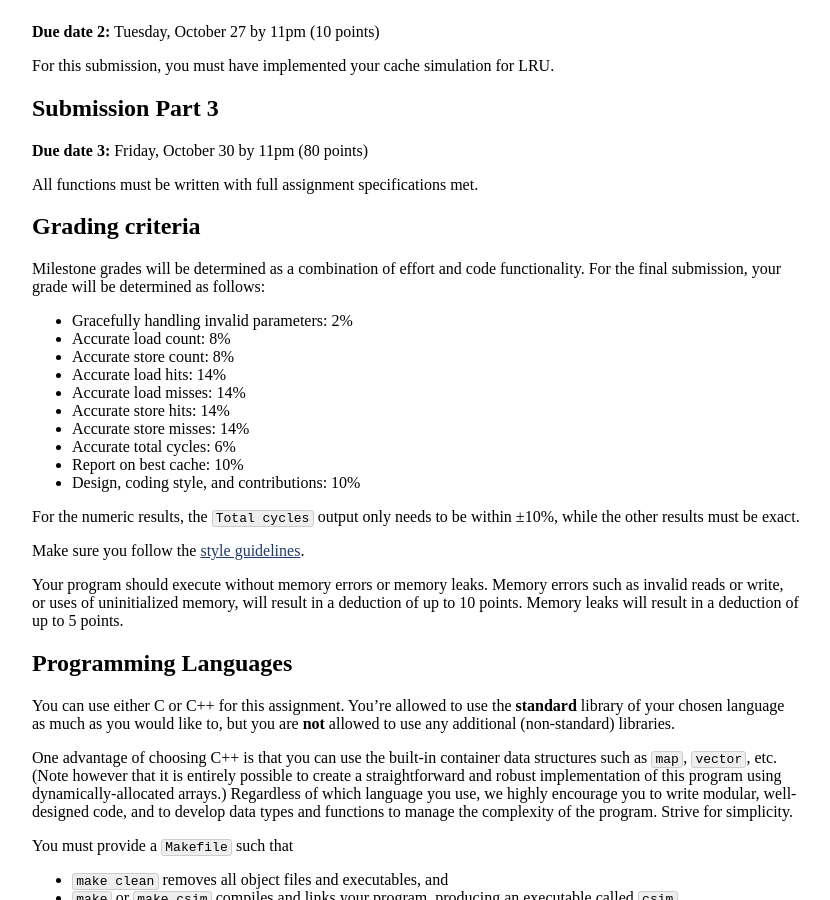
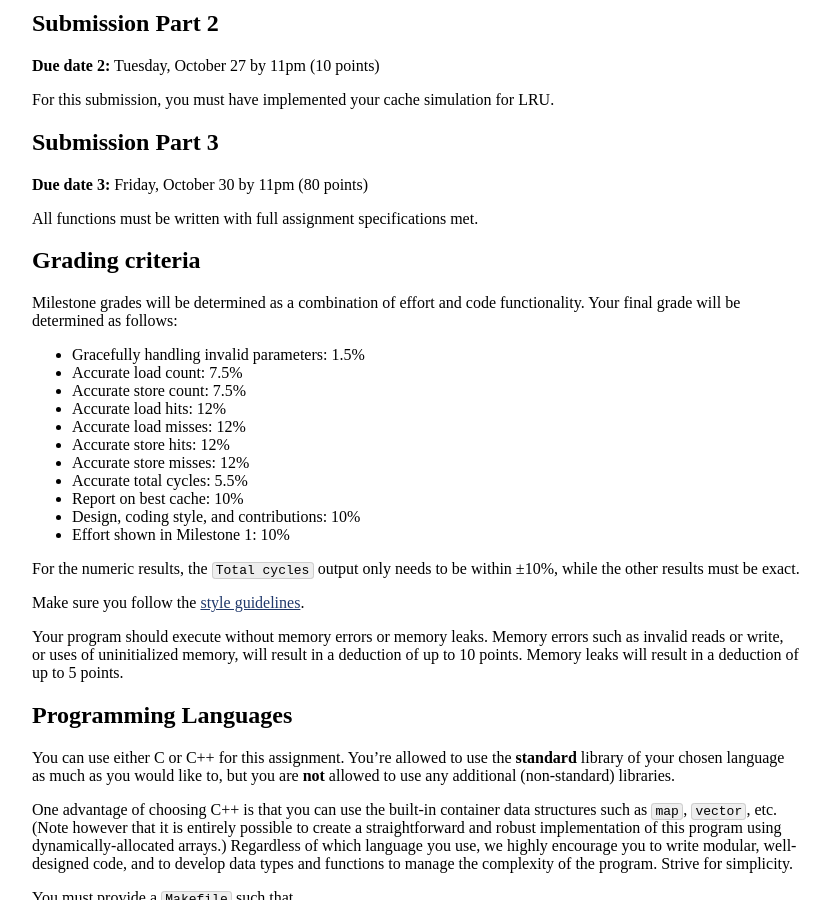
Before and after one commit to jhucsf/fall2020, a Jekyll site: the page built from assign/assign03.md, in a window 1280 px wide and 900 px high, scrolled down 812 px. Shown: the whole window, without its empty margins (224-1054 px from the left). Built offline with Jekyll 4.4.1, drawn with Linux system fonts in a browser that asks for light colours; some of the changed text lies outside the part shown.

Commit message:
update grading breakdown for assign03

```diff
--- a/assign/assign03.md
+++ b/assign/assign03.md
@@ -46,18 +47,19 @@ All functions must be written with full assignment specifications met.
 
 ## Grading criteria
 
-Milestone grades will be determined as a combination of effort and code functionality. For the final submission, your grade will be determined as follows:
+Milestone grades will be determined as a combination of effort and code functionality. Your final grade will be determined as follows:
 
-* Gracefully handling invalid parameters: 2%
-* Accurate load count: 8%
-* Accurate store count: 8%
-* Accurate load hits: 14%
-* Accurate load misses: 14%
-* Accurate store hits: 14%
-* Accurate store misses: 14%
-* Accurate total cycles: 6%
+* Gracefully handling invalid parameters: 1.5%
+* Accurate load count: 7.5%
+* Accurate store count: 7.5%
+* Accurate load hits: 12%
+* Accurate load misses: 12%
+* Accurate store hits: 12%
+* Accurate store misses: 12%
+* Accurate total cycles: 5.5%
 * Report on best cache: 10%
 * Design, coding style, and contributions: 10%
+* Effort shown in Milestone 1: 10%
 
 For the numeric results, the `Total cycles` output only needs to be within &plusmn;10%, while the other results must be exact.
 
```
Also changed, not shown: other parts of assign/assign03.md (+1 -0 lines).
